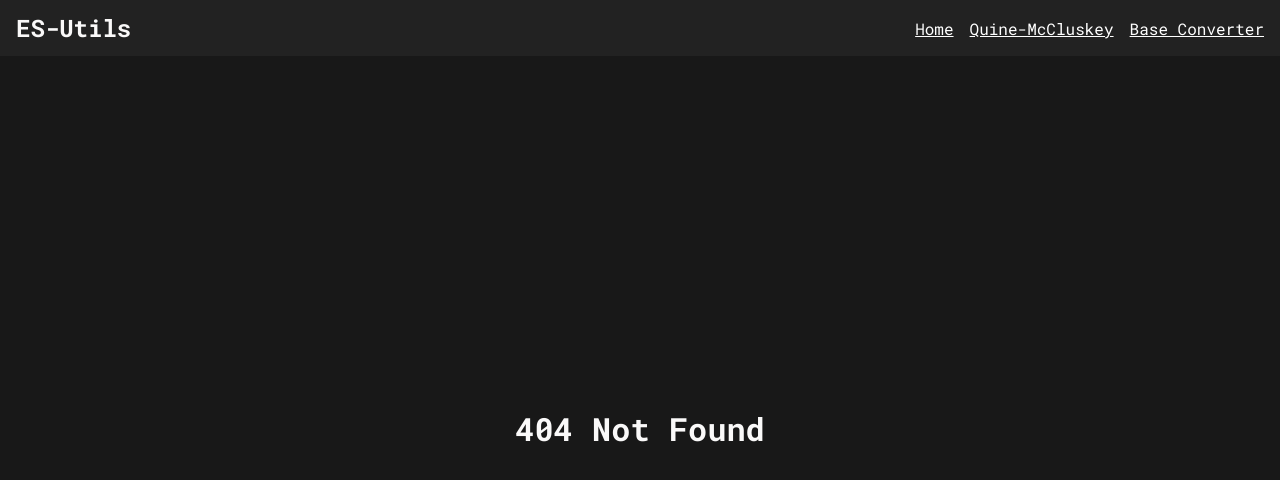
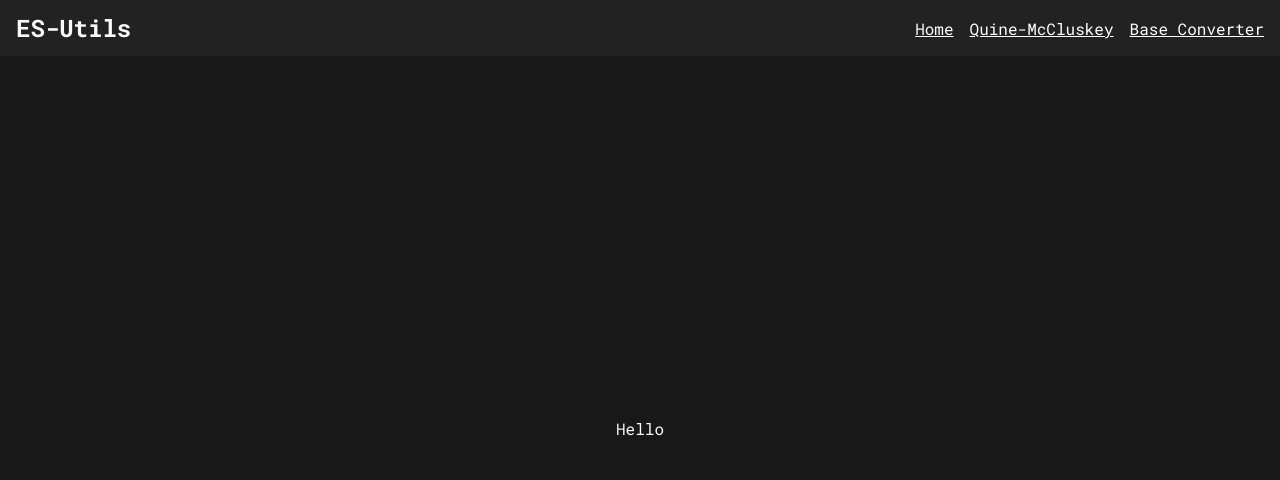
Before and after one commit to tensoid/es-utils, a Vue app: page /fsm-designer in a window 1280 px wide. Before the commit this address had no page. Shown: the top 480 px of the page. Built offline with nearby package versions, Linux system fonts and the light colour scheme.

Commit message:
skeleton

```diff
--- a/src/router/index.ts
+++ b/src/router/index.ts
@@ -3,6 +3,7 @@ import McCluskeyView from '../views/McCluskeyView.vue'
 import HomeView from '../views/HomeView.vue'
 import NotFoundView from '../views/NotFoundView.vue'
 import BaseConverterView from '../views/BaseConverterView.vue'
+import FSMDesignerView from '../views/FSMDesignerView.vue'
 
 const router = createRouter({
   history: createWebHistory(import.meta.env.BASE_URL),
@@ -23,6 +24,11 @@ const router = createRouter({
       component: BaseConverterView
     },
     {
+      path: '/fsm-designer',
+      name: 'fsm-designer',
+      component: FSMDesignerView
+    },
+    {
       path: "/:catchAll(.*)",
       name: "NotFound",
       component: NotFoundView,
--- /dev/null
+++ b/src/views/FSMDesignerView.vue
@@ -0,0 +1,18 @@
+<script setup lang="ts"></script>
+
+<template>
+  <div class="page-wrapper">
+    Hello
+  </div>
+</template>
+
+<style scoped lang="scss">
+.page-wrapper {
+  display: flex;
+  height: 100%;
+  width: 100%;
+  justify-content: center;
+  align-items: center;
+  flex-direction: column;
+}
+</style>
```
